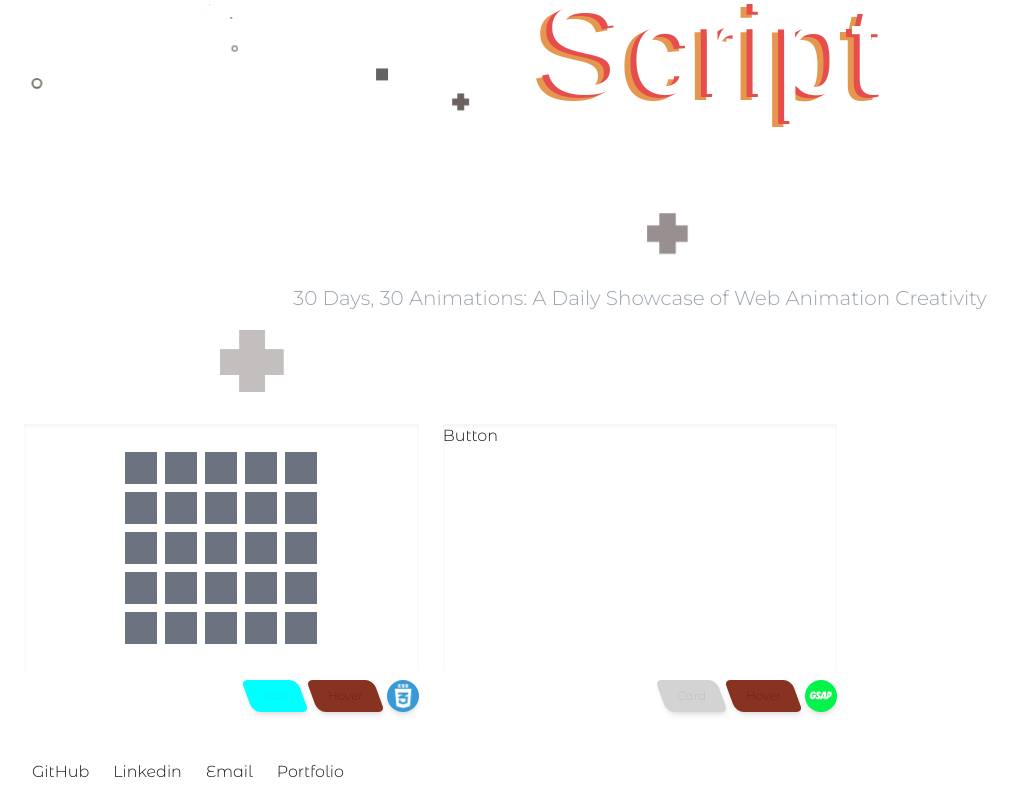
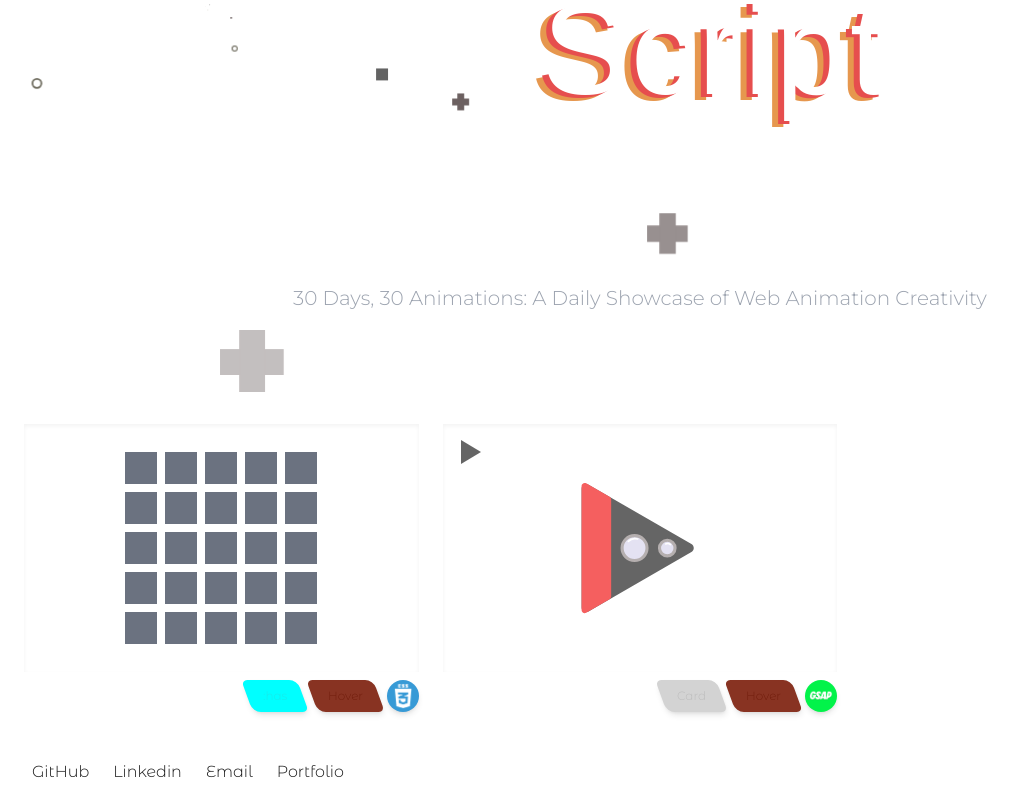
Before and after one commit to mlee2197/motion-script, a Next.js app: page / in a window 1280 px wide. Shown: the part 408-1208 px from the top of the page, without its empty margins (0-1019 px from the left). Built offline with nearby package versions, Linux system fonts and the light colour scheme; a web font is replaced by a local one.

Commit message:
create play restart animation

```diff
--- /dev/null
+++ b/src/app/animations/PlayRestart.tsx
@@ -0,0 +1,126 @@
+"use client";
+import PlayButton from "@/components/PlayButton";
+import { useRef } from "react";
+import gsap from "gsap";
+import Image from "next/image";
+
+import Rocket from "../../../public/rocket.svg";
+import Moon from "../../../public/moon.svg";
+
+const PlayRestart = () => {
+  const ref = useRef<HTMLDivElement>(null);
+
+  const animatePlay = () => {
+    if (!ref.current) return;
+    const tl = gsap.timeline();
+    const select = gsap.utils.selector(ref.current);
+    const circle = select("circle");
+    const triangle = select(".triangle");
+    const triangleContainer = select(".triangleContainer");
+    const moon = select(".moon");
+    const duration = 2.5;
+    tl.fromTo(
+      triangle,
+      {
+        scale: 1,
+        y: 70,
+      },
+      {
+        scale: 0.5,
+        y: -40,
+        duration: duration,
+        delay: 0.5,
+      }
+    );
+    tl.fromTo(
+      triangleContainer,
+      {
+        rotate: 0,
+      },
+      {
+        rotate: 360,
+        duration: duration,
+      },
+      "<"
+    );
+    tl.fromTo(
+      moon,
+      {
+        scale: 0.1,
+      },
+      {
+        scale: 1,
+        duration: duration,
+      },
+      "<"
+    );
+    tl.fromTo(
+      circle,
+      {
+        transformOrigin: "center",
+        strokeDashoffset: 285,
+        strokeWidth: 30,
+        scale: 0.1,
+      },
+      {
+        strokeDashoffset: 142,
+        strokeWidth: 8,
+        scale: 1,
+        duration: duration,
+      },
+      "<+0.1"
+    );
+  };
+
+  return (
+    <div className="relative h-[248px] w-full overflow-hidden">
+      <PlayButton onClick={animatePlay} />
+      <div ref={ref} className="relative h-full w-full">
+        <svg viewBox="0 0 100 100" className="w-full h-full">
+          <defs>
+            <linearGradient
+              id="circleGradient"
+              x1="0%"
+              y1="0%"
+              x2="100%"
+              y2="0%"
+            >
+              <stop offset="0%" stopColor="#e5b346" />
+              <stop offset="90%" stopColor="#ed463a" />
+            </linearGradient>
+          </defs>
+          <circle
+            cx="100"
+            cy="100"
+            r="33"
+            fill="none"
+            stroke="url(#circleGradient)"
+            strokeWidth="10"
+            strokeDasharray={285}
+            strokeDashoffset={285}
+            strokeLinecap="round"
+            className="top-1/2 left-1/2 -translate-x-1/2 -translate-y-1/2"
+          />
+        </svg>
+        <Image
+          src={Moon}
+          alt="Moon"
+          className="moon absolute left-1/2 top-1/2 -translate-x-1/2 -translate-y-1/2 scale-[0.1] rounded-full shadow-[0_0_8px_8px_rgba(255,255,255,0.1)]"
+          width={80}
+          height={80}
+        />
+        <div className="triangleContainer absolute w-full h-full top-0 left-0 ">
+          <Image
+            src={Rocket}
+            alt="Rocket"
+            className="triangle absolute bottom-1/2 left-1/2 -translate-x-1/2 translate-y-1/2 origin-bottom"
+            width={120}
+            height={120}
+          />
+        </div>
+      </div>
+    </div>
+  );
+};
+
+export default PlayRestart;
--- a/src/app/page.tsx
+++ b/src/app/page.tsx
@@ -5,6 +5,7 @@ import {
   COMPONENT_CATEGORIES,
   CSS_PROPERTY_CATEGORIES,
 } from "@/static/categories";
+import PlayRestart from "./animations/PlayRestart";
 
 export default function Home() {
   return (
@@ -47,7 +48,7 @@ export default function Home() {
             tags={[COMPONENT_CATEGORIES.card, CSS_PROPERTY_CATEGORIES.hover]}
             tool={ANIMATION_TOOLS.gsap}
           >
-            <div>Button</div>
+            <PlayRestart />
           </Card>
         </div>
       </main>
```
Also changed, not shown: public/moon.svg (added), public/rocket.svg (added).
